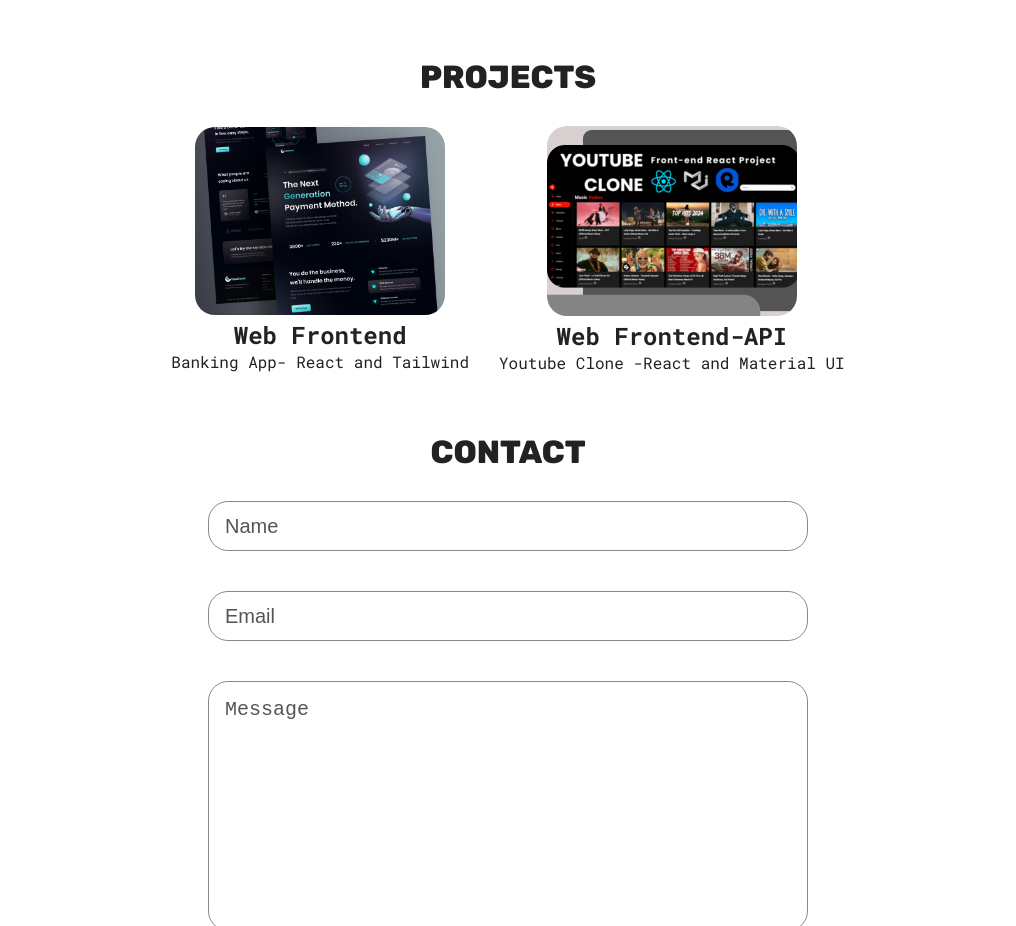
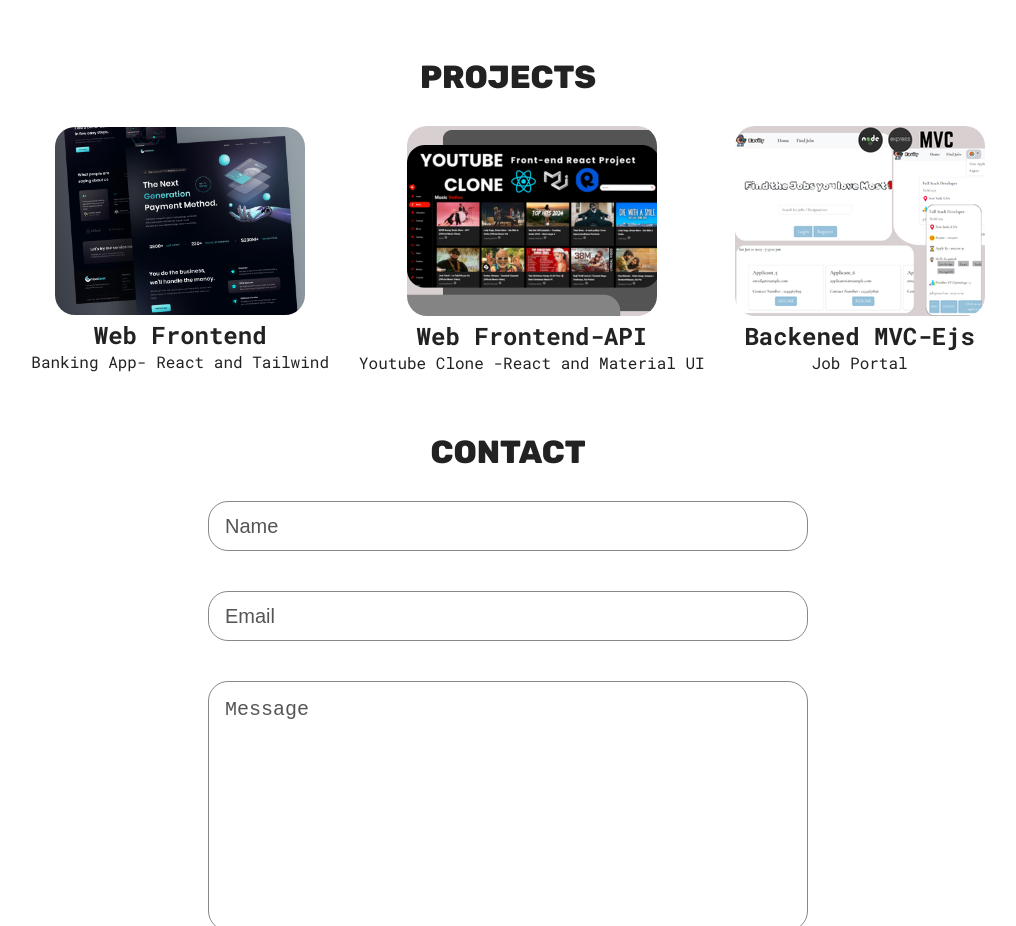
Before and after one commit to Jvaishnavi09/my-portfolio-app, a React (Vite) app: page / in a window 1280 px wide. Shown: the part 1190-2116 px from the top of the page, without its empty margins (132-1148 px from the left). Built offline with nearby package versions, Linux system fonts and the light colour scheme.

Commit message:
new project recruitly added

```diff
--- a/src/sections/Projects/Projects.jsx
+++ b/src/sections/Projects/Projects.jsx
@@ -2,6 +2,7 @@
 import hoobank from "../../assets/Desktop - 1.png";
 import ProjectCard from "../../common/ProjectCard";
 import youtubeClone from "../../assets/YoutubeClonePic.png";
+import recruitly from "../../assets/recruitly.png";
 function Projects() {
   return (
     <section id="projects" className={styles.container}>
@@ -23,6 +24,14 @@
           height="250px"
           width="150px"
         />
+        <ProjectCard
+          src={recruitly}
+          link="https://recruitly.onrender.com/"
+          h3="Backened MVC-Ejs"
+          p="Job Portal"
+          height="250px"
+          width="150px"
+        />
       </div>
     </section>
   );
```
Also changed, not shown: src/assets/recruitly.png (added).
